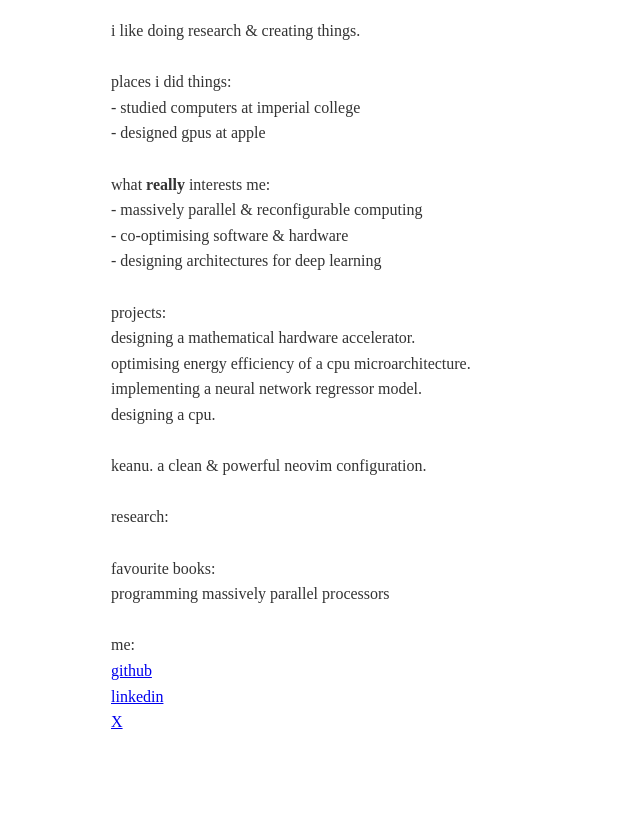
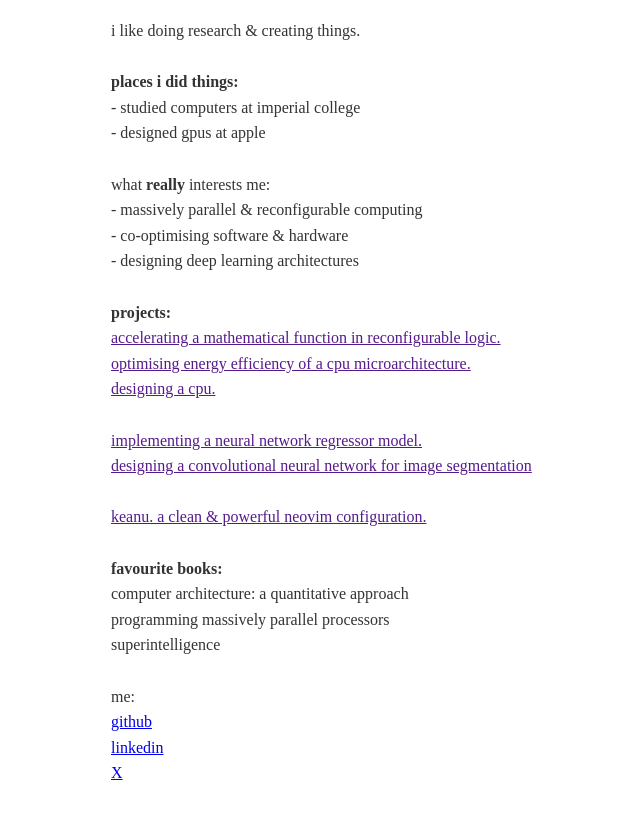
Before and after one commit to jepeake/webpage, a plain HTML site: page index.html in a window 1280 px wide. Shown: the part 96-912 px from the top of the page, without its empty margins (129-769 px from the left). Before the commit the page ends 867 px from the top, so only its background shows below. Drawn offline with Linux system fonts and the light colour scheme.

Commit message:
updated html

```diff
--- a/index.html
+++ b/index.html
@@ -2,7 +2,7 @@
 <html lang="en">
   <head>
     <meta charset="UTF-8" />
-    <meta name="viewport" content="width=device-width, initial-scale=1.0" />
+    <meta name="viewport" content="width=device-width, initial-scale=0.8" />
     <title>jepeake</title>
     <style>
       body {
@@ -18,16 +18,24 @@
   <body>
     <h1>jepeake</h1>
     <p>
-      i like doing research & creating things.<br /><br />places i did
-      things:<br />- studied computers at imperial college<br />- designed gpus
-      at apple<br /><br />what <b>really</b> interests me:<br />- massively
+      i like doing research & creating things.<br /><br /><b
+        >places i did things:</b
+      ><br />- studied computers at imperial college<br />- designed gpus at
+      apple<br /><br />what <b>really</b> interests me:<br />- massively
       parallel & reconfigurable computing<br />- co-optimising software &
-      hardware<br />- designing architectures for deep learning<br /><br />projects:<br />designing
-      a mathematical hardware accelerator.<br />optimising energy efficiency of
-      a cpu microarchitecture.<br />implementing a neural network regressor
-      model.<br />designing a cpu.<br /><br />keanu. a clean & powerful neovim
-      configuration.<br /><br />research:<br /><br />favourite books:<br />programming
-      massively parallel processors<br /><br />me:<br /><a
+      hardware<br />- designing deep learning architectures<br /><br /><b
+        >projects:</b
+      ><br /><a href=""
+        >accelerating a mathematical function in reconfigurable logic.</a
+      ><br /><a href=""
+        >optimising energy efficiency of a cpu microarchitecture.</a
+      ><br /><a href="">designing a cpu.</a><br /><br /><a href=""
+        >implementing a neural network regressor model.</a
+      ><br /><a href=""
+        >designing a convolutional neural network for image segmentation</a
+      ><br /><br /><a href="">keanu. a clean & powerful neovim configuration.</a
+      ><br /><br /><b>favourite books:</b><br />computer architecture: a
+      quantitative approach<br />programming massively parallel processors<br />superintelligence<br /><br />me:<br /><a
         href="https://github.com/jepeake"
         >github</a
       ><br /><a href="https://www.linkedin.com/in/jacob-peake/">linkedin</a
```
